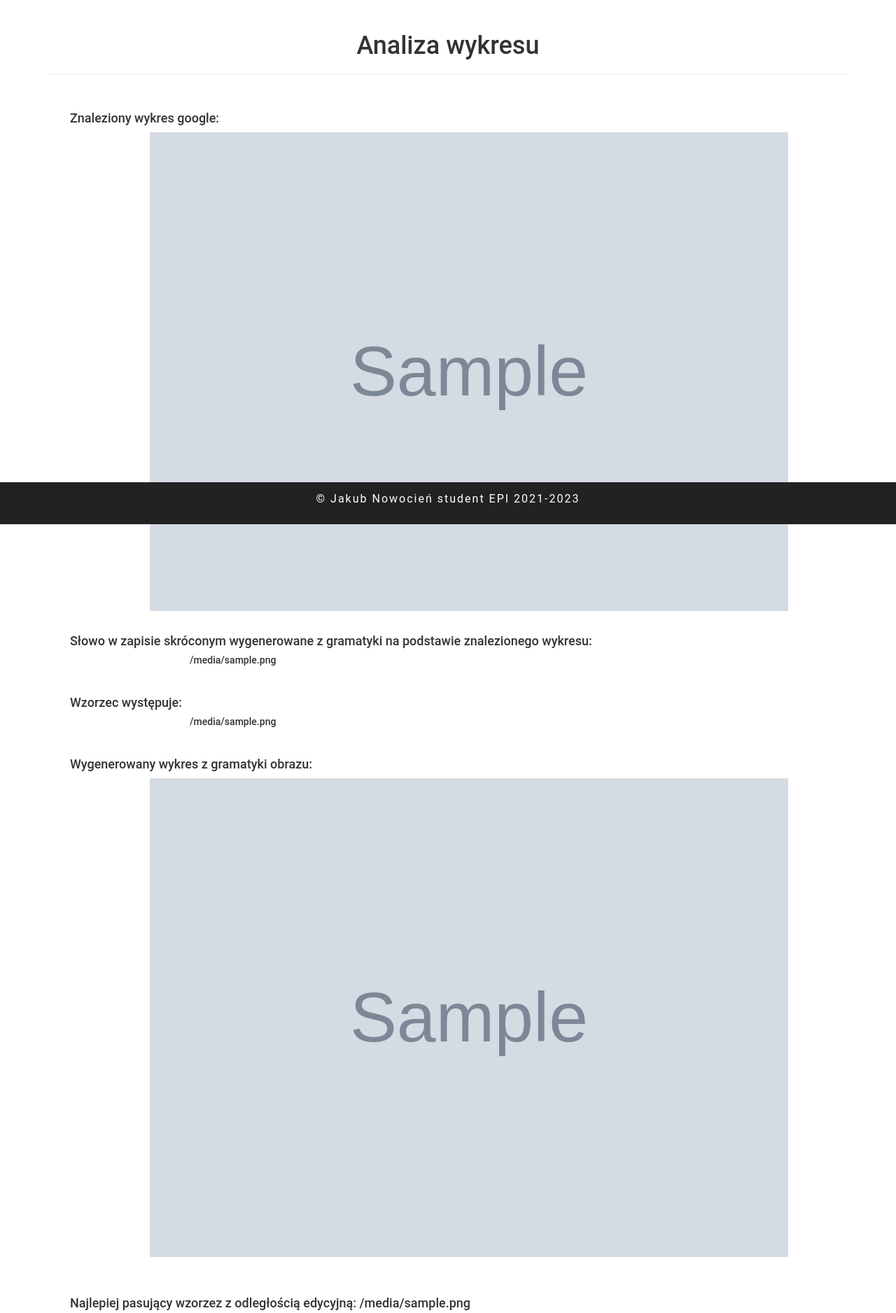
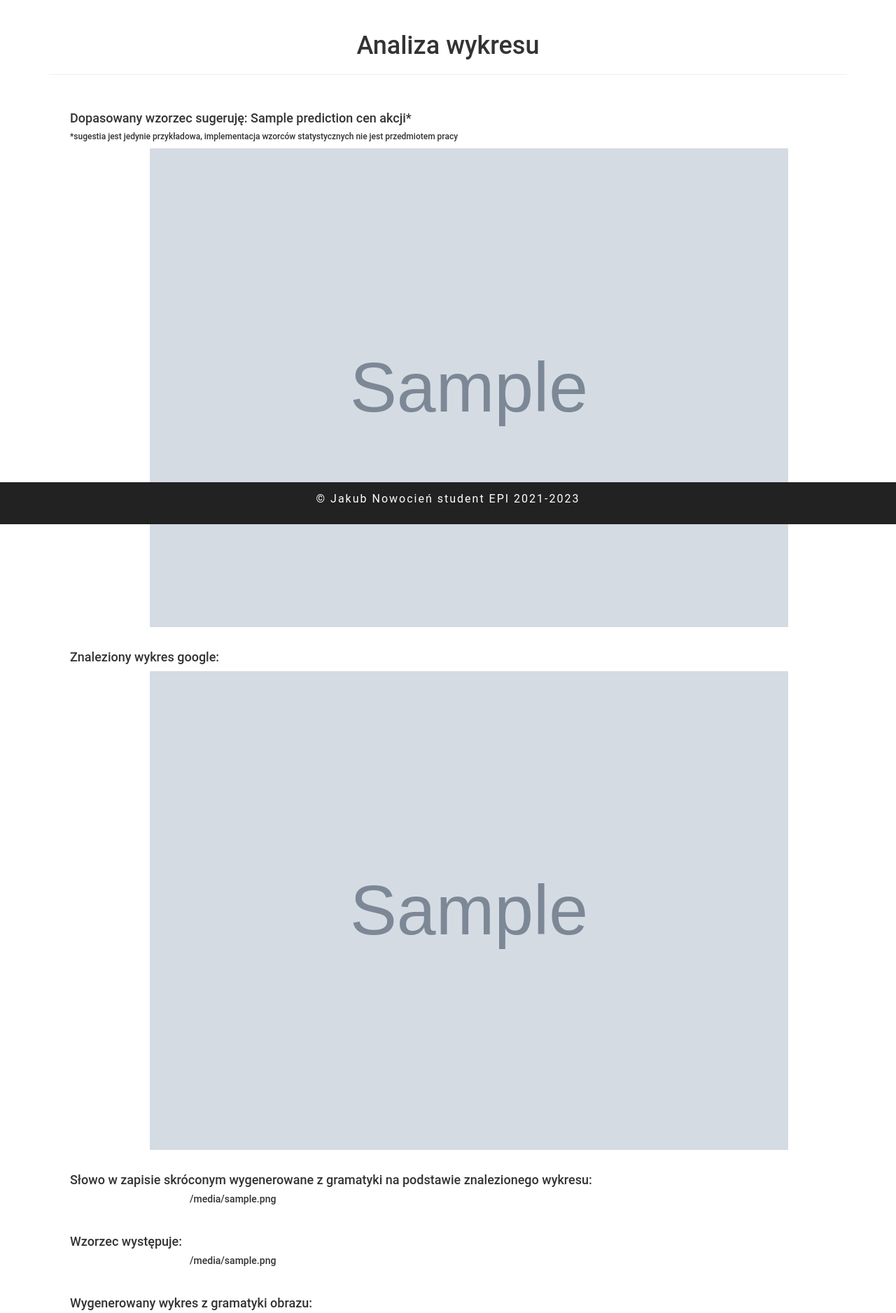
Before and after one commit to Peggaz/projekt-magisterski, a Flask app: template templates/render_answer.html in a window 1280 px wide. Shown: the part 51-1927 px from the top of the page at 70% size. Run offline with Flask 2, Linux system fonts and the light colour scheme; the template is opened without the code that fills it: most values are stand-ins (such as "Sample title", 1, 10 or a date in 2020); grey boxes marked "Sample" are stand-in pictures; parts of the project's set-up code (start-up, migrations or seed data) failed here and were passed over; some libraries are stand-ins or nearby versions.

Commit message:
prediction view

```diff
--- a/api.py
+++ b/api.py
@@ -50,13 +50,20 @@ def render_answer():
             if from_data['name'] not in data.PRERENDERED_ANALIZE:
                 data.logging.info(f"Scrapowanie oraz ponowna analiza dla:{from_data['name']}")
                 main_content.photo_befor_render(from_data['name'])
-            return render_template("render_answer.html", photo_template_word=main_content.prerender_analize[from_data['name']]['photo_template_word'],
-                                   photo_template_lev=main_content.prerender_analize[from_data['name']]['photo_template_lev'],
-                                   photo_template_url=main_content.prerender_analize[from_data['name']]['photo_template_url'],
+            return render_template("render_answer.html",
+                                   photo_template_word=main_content.prerender_analize[from_data['name']][
+                                       'photo_template_word'],
+                                   photo_template_lev=main_content.prerender_analize[from_data['name']][
+                                       'photo_template_lev'],
+                                   photo_template_url=main_content.prerender_analize[from_data['name']][
+                                       'photo_template_url'],
                                    photo_user_url=main_content.prerender_analize[from_data['name']]['photo_user_url'],
-                                   photo_user_generate_url=main_content.prerender_analize[from_data['name']]['photo_user_generate_url'],
-                                   photo_user_word_sub=main_content.prerender_analize[from_data['name']]['photo_user_word_sub'],
-                                   photo_user_word=main_content.prerender_analize[from_data['name']]['photo_user_word']
+                                   photo_user_generate_url=main_content.prerender_analize[from_data['name']][
+                                       'photo_user_generate_url'],
+                                   photo_user_word_sub=main_content.prerender_analize[from_data['name']][
+                                       'photo_user_word_sub'],
+                                   photo_user_word=main_content.prerender_analize[from_data['name']]['photo_user_word'],
+                                   prediction=main_content.prerender_analize[from_data['name']]['prediction'],
                                    )
 
         else:
--- a/data.py
+++ b/data.py
@@ -10,9 +10,9 @@ MIN_LENGH_SAMPLE = 4
 DEVIANTION_TOLERANCE = 2
 LEVENSHTEIN_DISTANCE_MAX = 1000
 TEMPLATES = [
-    'AAAABbBbbbbbaaaAAA',
-    'BBBBBbbBBBaabBBBBB',
-    'CCCCCccCCCaacCCCCC'
+    ('AAAABbBbbbbbaaaAAA', "wzrost"),
+    ('BBBBBbbBBBaabBBBBB', "stabilizację"),
+    ('CCCCCccCCCaacCCCCC', "spadek"),
 ]
 PRERENDERED_ANALIZE = [
     # 'akcje tesli',
--- a/templates/render_answer.html
+++ b/templates/render_answer.html
@@ -6,6 +6,13 @@
         <hr>
         <br>
         <div class="container">
+            <div class="container center">
+                <h4>Dopasowany wzorzec sugeruję: {{ prediction }} cen akcji*</h4>
+                <h6>*sugestia jest jedynie przykładowa, implementacja wzorców statystycznych nie jest przedmiotem
+                    pracy</h6>
+                <img class="center img-width" src="{{ photo_user_url }}">
+                <br>
+            </div>
             <div class="container center">
                 <h4>Znaleziony wykres google:</h4>
                 <img class="center img-width" src="{{ photo_user_url }}">
--- a/templates/templates.html
+++ b/templates/templates.html
@@ -5,7 +5,7 @@
         <h1 class="center"> Wzorce wykorzystywane podczas analizy </h1>
 
         {% for template in templates %}
-        <div class="container center">Wzorzec w zapisie znaków terminalnych: <I>{{template}}</I></div>
+        <div class="container center">Wzorzec w zapisie znaków terminalnych: <I>{{template[0]}}</I></div>
         {% endfor %}
     </div>
 </section>
```
Also changed, not shown: main.py (+6 -4 lines), photo_compare.py (+6 -3 lines).
